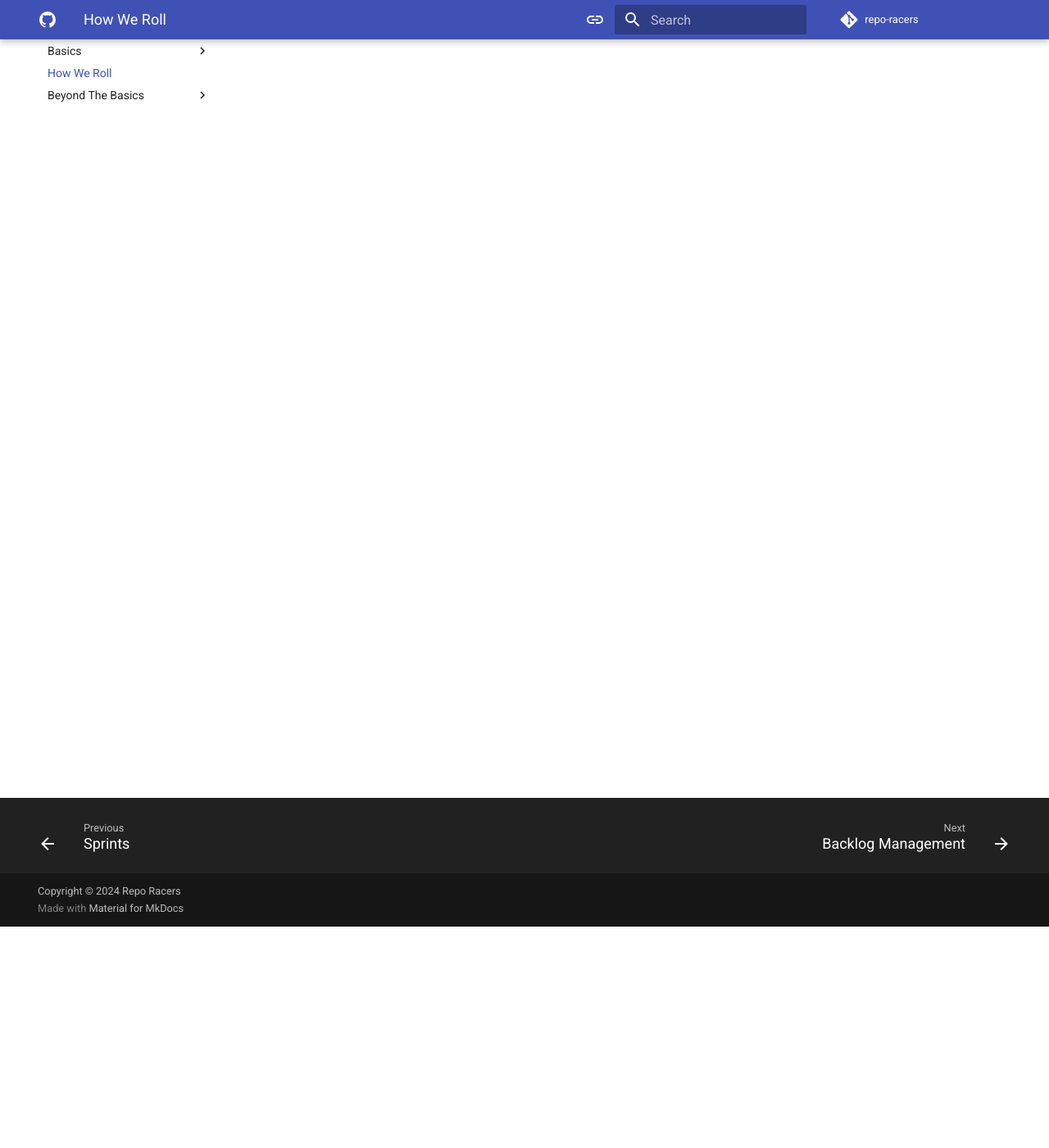
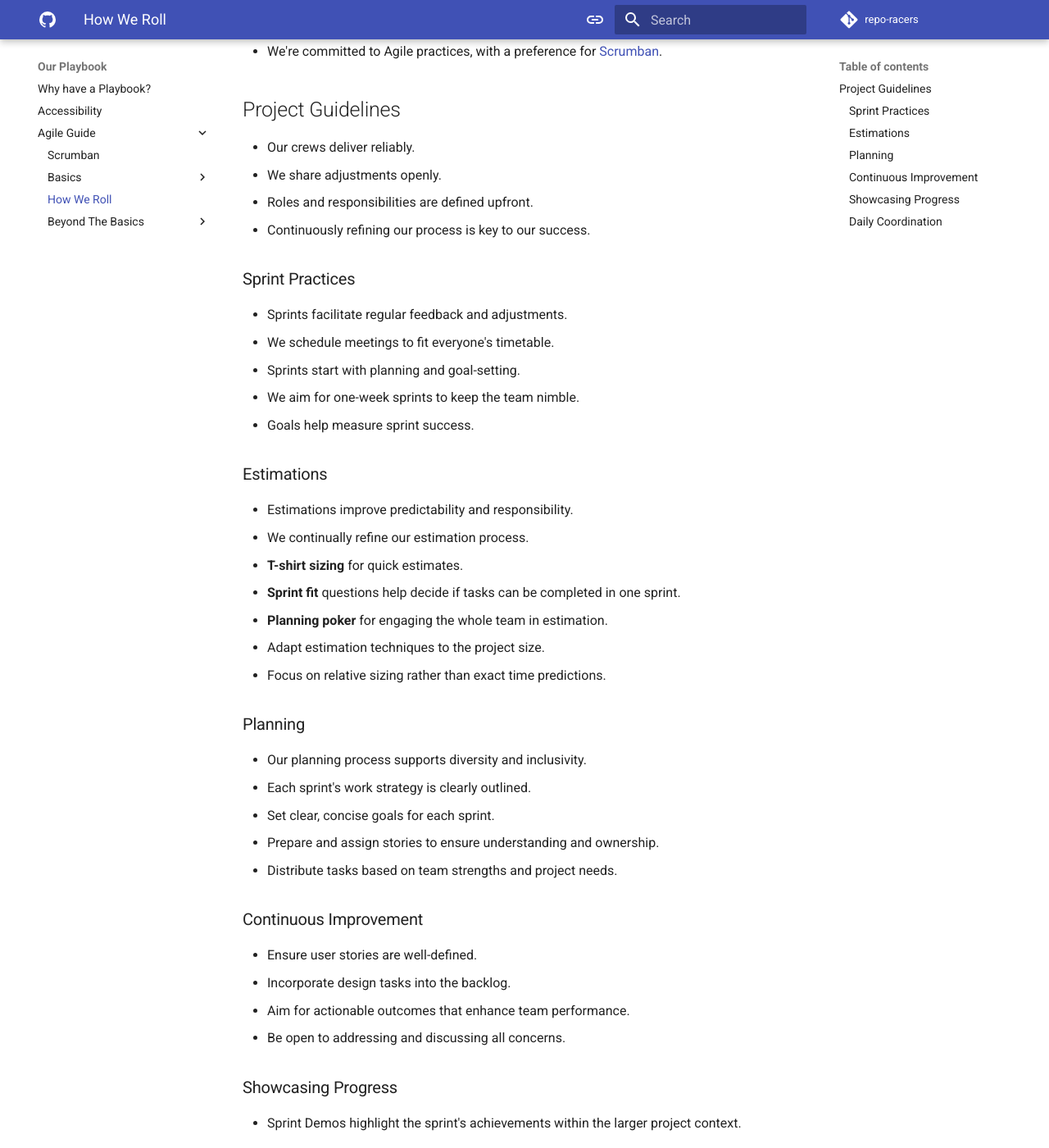
Before and after one commit to repo-racers/repo-racers, an MkDocs documentation site: the page built from docs/playbook/agile_guide/how_we_roll/how_we_roll.md, in a window 1280 px wide and 1400 px high, scrolled down 270 px. Shown: the whole window at 82% size. Built offline with MkDocs 1.6.1 and Material for MkDocs 9.7.7, drawn with Linux system fonts in a browser that asks for light colours; comment, search, counter and statistics services are not loaded; some of the changed text lies outside the part shown.

Commit message:
add how we roll

```diff
--- a/docs/playbook/agile_guide/how_we_roll/how_we_roll.md
+++ b/docs/playbook/agile_guide/how_we_roll/how_we_roll.md
@@ -1 +1,54 @@
 # How We Roll
+
+- We use **"process lead"** instead of "scrum master" to more accurately describe the role.
+- Crew describes everyone involved in a project, such as developers, project managers, and leads.
+- We're committed to Agile practices, with a preference for [Scrumban](https://www.agilealliance.org/scrumban/).
+
+## Project Guidelines
+
+- Our crews deliver reliably.
+- We share adjustments openly.
+- Roles and responsibilities are defined upfront.
+- Continuously refining our process is key to our success.
+
+### Sprint Practices
+
+- Sprints facilitate regular feedback and adjustments.
+- We schedule meetings to fit everyone's timetable.
+- Sprints start with planning and goal-setting.
+- We aim for one-week sprints to keep the team nimble.
+- Goals help measure sprint success.
+
+### Estimations
+
+- Estimations improve predictability and responsibility.
+- We continually refine our estimation process.
+- **T-shirt sizing** for quick estimates.
+- **Sprint fit** questions help decide if tasks can be completed in one sprint.
+- **Planning poker** for engaging the whole team in estimation.
+- Adapt estimation techniques to the project size.
+- Focus on relative sizing rather than exact time predictions.
+
+### Planning
+
+- Our planning process supports diversity and inclusivity.
+- Each sprint's work strategy is clearly outlined.
+- Set clear, concise goals for each sprint.
+- Prepare and assign stories to ensure understanding and ownership.
+- Distribute tasks based on team strengths and project needs.
+
+### Continuous Improvement
+
+- Ensure user stories are well-defined.
+- Incorporate design tasks into the backlog.
+- Aim for actionable outcomes that enhance team performance.
+- Be open to addressing and discussing all concerns.
+
+### Showcasing Progress
+
+- Sprint Demos highlight the sprint's achievements within the larger project context.
+
+### Daily Coordination
+
+- Keep meetings concise, focusing on progress, plans, and blockers.
+- Involve the entire project team to foster unity and clarity.
--- a/mkdocs.yml
+++ b/mkdocs.yml
@@ -91,7 +91,7 @@ nav:
       - Azure Deployment Checklist: crew_contracts/azure_deployment_checklist.md
       - Code of Conduct: crew_contracts/code_of_conduct.md
   - Cheat Sheets:
-      - cheat_sheets/cheat_sheets.md
+      - cheat_sheets/git_cli.md
   - Service Catalog:
       - service_catalog/service_catalog.md
   - Product Catalog:
```
Also changed, not shown: docs/cheat_sheets/git_cli.md (added, +191 -0 lines).
